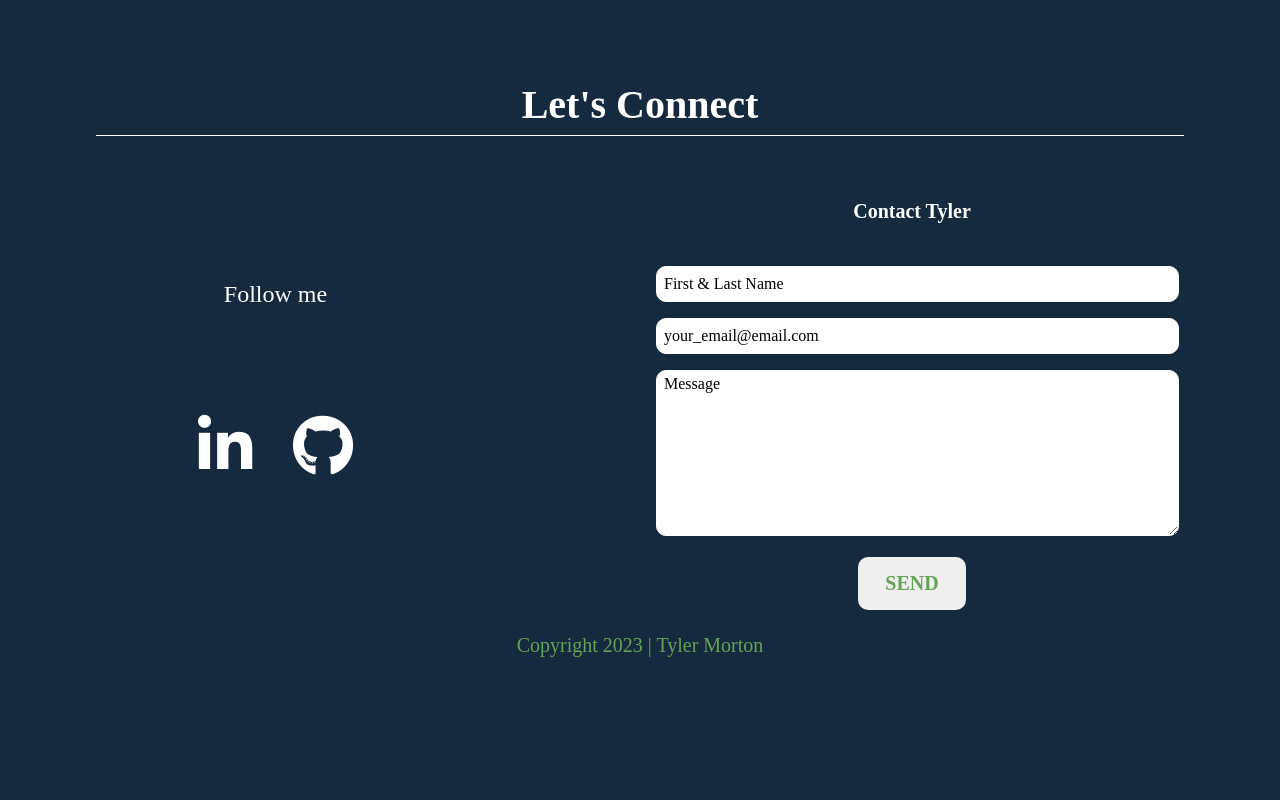
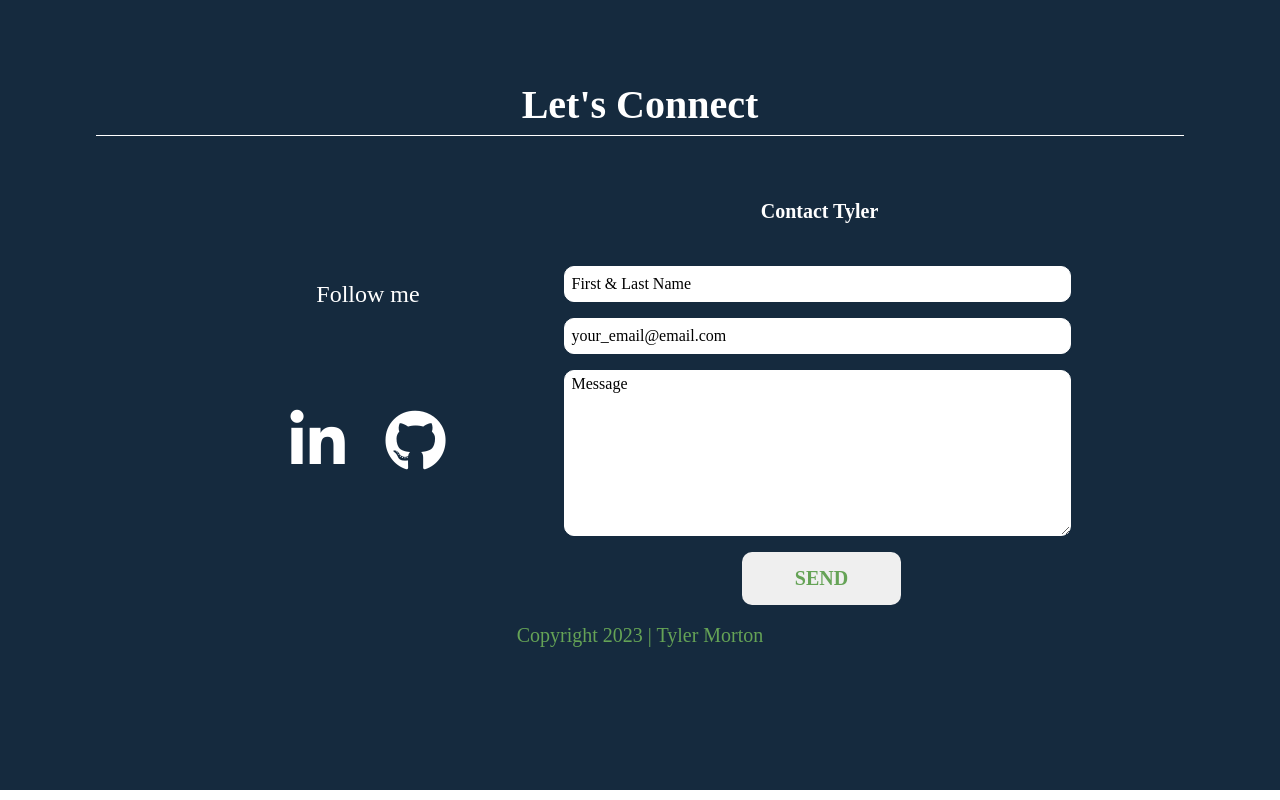
Before and after one commit to Tyler-Zorb/portfolio, a website built with Parcel: page index.html in a window 1280 px wide. Shown: the part 3681-4481 px from the top of the page. Built offline with nearby package versions, Linux system fonts and the light colour scheme.

Commit message:
Mobile footer updates

```diff
--- a/css/main.css
+++ b/css/main.css
@@ -444,10 +444,11 @@ textarea {
     display: flex;
     flex-flow: row wrap;
     justify-content: center;
+    width: 100%;
   }
 
   footer .contact-info {
-    width: 60%;
+    width: 100%;
     color: white;
   }
 
@@ -459,11 +460,7 @@ textarea {
     display: flex;
     flex-flow: row wrap;
     justify-content: center;
-  }
-
-  footer .social-icons {
-    display: flex;
-    justify-content: space-around;
+    width: 100%;
   }
 
   footer .social-icons {
@@ -472,9 +469,6 @@ textarea {
     height: 40px;
     justify-content: center;
     align-items: center;
-  }
-
-  footer .social-icons {
     font-size: .775rem;
     color: white;
   }
@@ -503,11 +497,11 @@ textarea {
 .contact-form {
   width: 50%;
   margin-bottom: 15px;
-  margin-left: auto;
 }
 
 form {
   text-align: center;
+  margin-right: 1em;
 }
 
 form input, form textarea {
@@ -535,10 +529,10 @@ form ::placeholder {
   cursor: pointer;
   font-weight: 900;
   border: none;
-  width: 20%;
-  margin: .25em;
+  width: 30%;
   padding: 15px 0 15px 0;
   font-size: 1.25em;
+  margin-left: 1em;
 }
 
 #contact-form button:hover {
```
